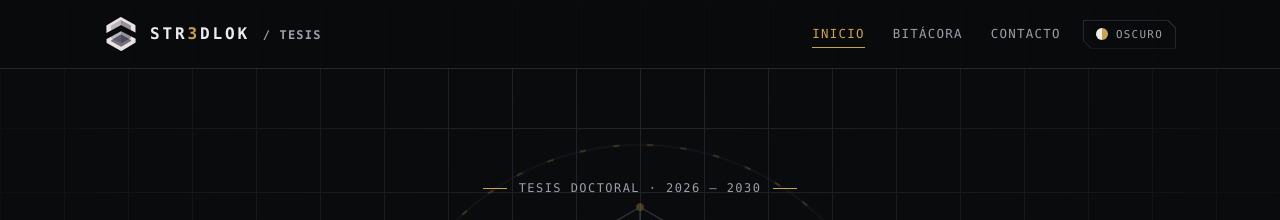
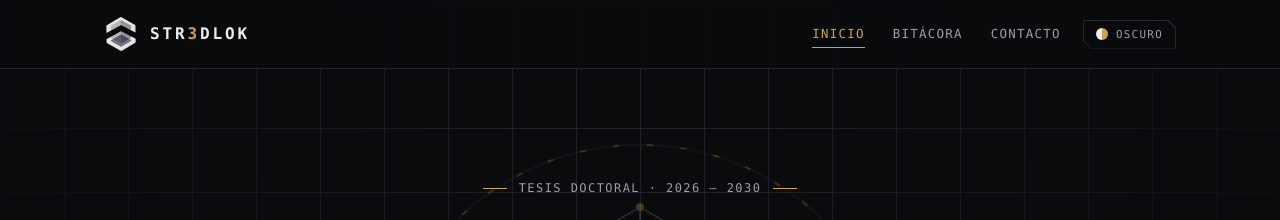
Before and after one commit to Str3Dlok/str3dlok.github.io, a Jekyll site: the page built from index.html, in a window 1280 px wide. Shown: the top 220 px of the page. Built offline with Jekyll 4.4.1, drawn with Linux system fonts in a browser that asks for light colours.

Commit message:
Cabecera: solo logo y Str3Dlok
Co-Authored-By: Claude Opus 5.5 <noreply@anthropic.com>
Claude-Session: https://claude.ai/code/session_01MxyjrHywiTKFeZtoJ8yFys

```diff
--- a/_layouts/default.html
+++ b/_layouts/default.html
@@ -20,7 +20,7 @@
   <div class="wrap">
     <a class="logo" href="{{ '/' | relative_url }}">
       <img src="{{ '/assets/img/logo-header.webp' | relative_url }}" alt="" width="34" height="34">
-      <span>STR<b>3</b>DLOK <span class="full mono">/ tesis</span></span>
+      <span>STR<b>3</b>DLOK</span>
     </a>
     <div class="head-right">
       <nav>
```
